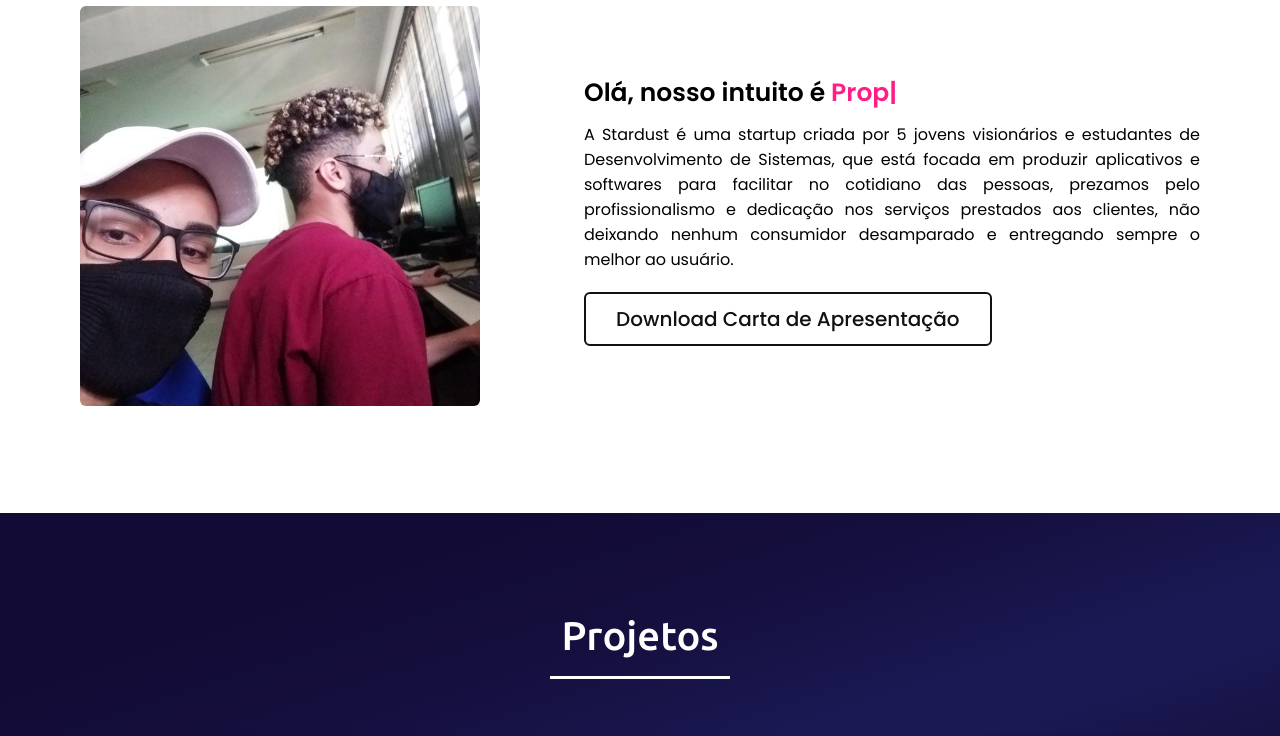
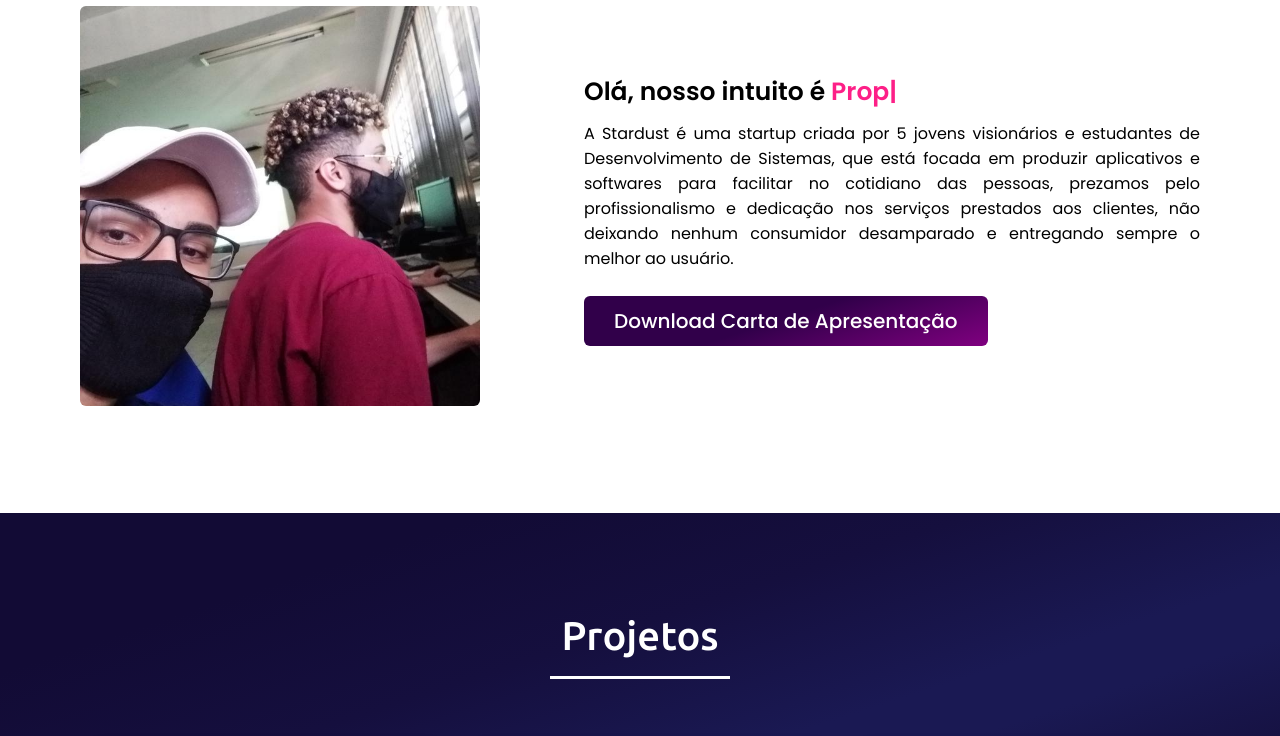
Before and after one commit to xWarlord1/TCC, a plain HTML site: page portfolio1/index.html in a window 1280 px wide. Shown: the part 1020-1756 px from the top of the page. Drawn offline with nearby package versions, Linux system fonts and the light colour scheme.

Commit message:
commit btn

```diff
--- a/portfolio1/css/style.css
+++ b/portfolio1/css/style.css
@@ -232,22 +232,24 @@
 }
 .about .about-content .right p{
     text-align: justify;
+    padding-bottom: 5px;
 }
 .about .about-content .right a{
     display: inline-block;
-    border: 2px solid #111;
-    color: #111;
+    background: rgb(49,0,74);
+    background: linear-gradient(162deg, rgba(49,0,74,1) 0%, rgba(49,0,74,1) 5%, rgba(49,0,74,1) 15%, rgba(49,0,74,1) 48%, rgba(128,0,128,1) 100%);
+    color: #fff;
     font-size: 20px;
     font-weight: 500;
     padding: 10px 30px;
     margin-top: 20px;
     border-radius: 6px;
-    border: 2px solid ;
-    transition: all 0.3s ease;
+    transition: all 0.5ms ease-in;
 }
 .about .about-content .right a:hover{
-    color: #fff;
-    background: #31004a;
+    background: transparent;
+    border: 1px solid rgba(128,0,128,1);
+    color: rgba(128,0,128,1);
 }
 /* project section styling */
 .project, .tools{
--- a/portfolio1/index.html
+++ b/portfolio1/index.html
@@ -62,7 +62,7 @@
                     <div class="text">Olá, nosso intuito é <span class="typing-2"></span></div>
                     <p>A Stardust é uma startup criada por 5 jovens visionários e estudantes de Desenvolvimento de Sistemas, que está focada em produzir aplicativos e softwares para facilitar no cotidiano das pessoas, prezamos pelo profissionalismo e dedicação nos serviços prestados aos clientes, não deixando nenhum consumidor desamparado e entregando sempre o melhor ao usuário.
                     </p>
-                    <a href="CV - Stardust.pdf" target="_blank">Download Carta de Apresentação</a>
+                    <a href="CV - Stardust.pdf" target="_blank">Download Carta de Apresentação
                 </div>
             </div>
         </div>
```
